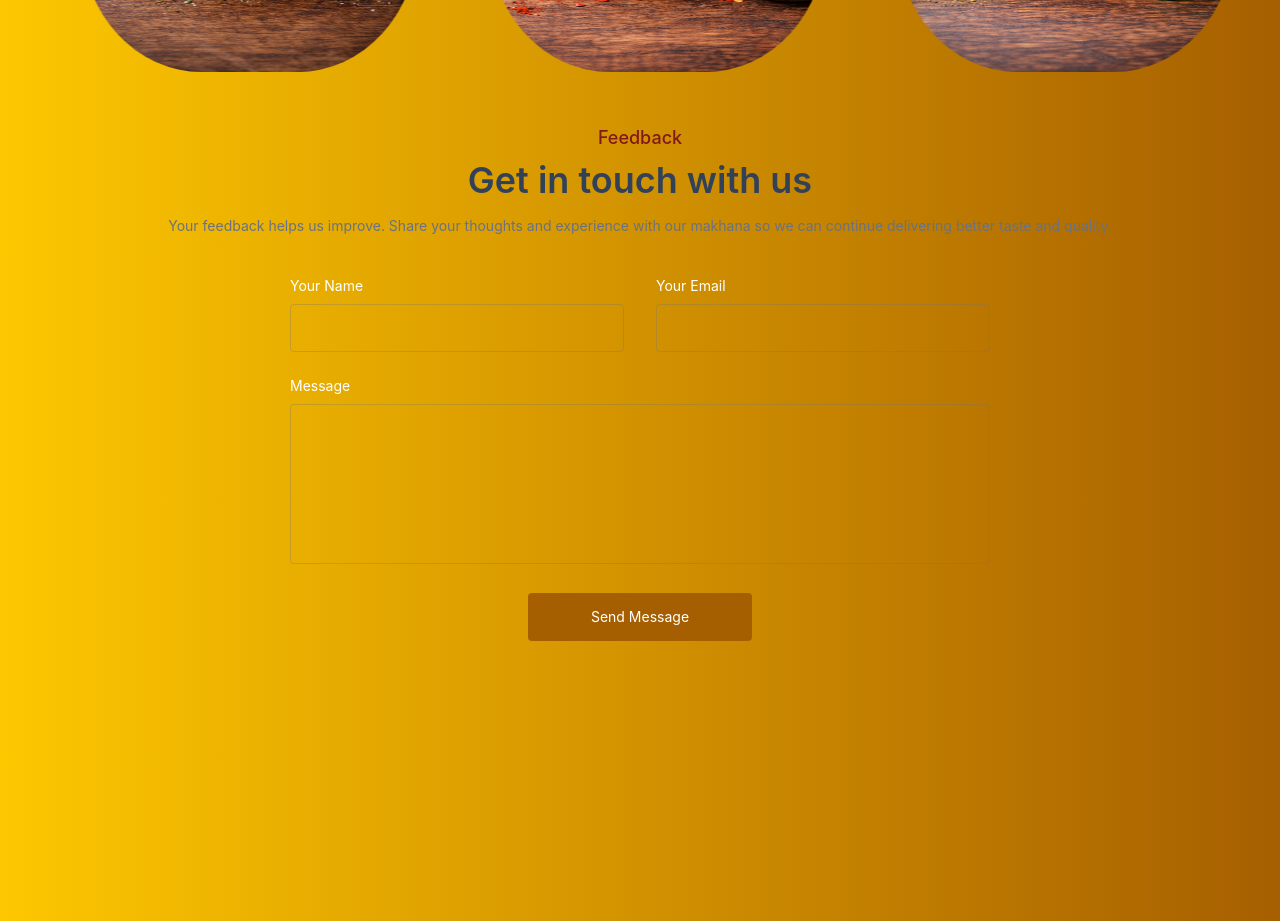
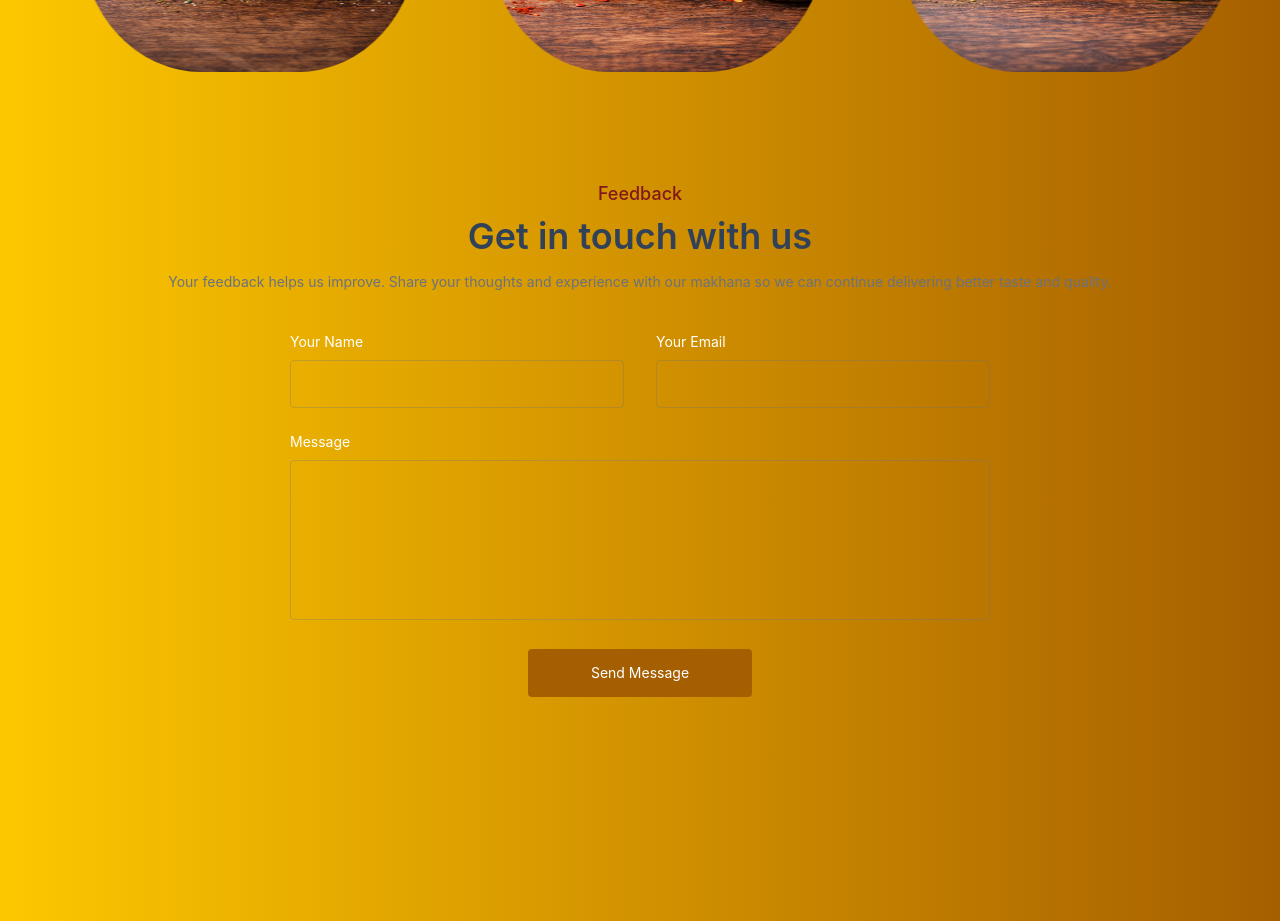
Before and after one commit to shubham200223feb/landeingpagefrontend, a React (Vite) app: page / in a window 1280 px wide. Shown: the part 1280-2201 px from the top of the page. Built offline with nearby package versions, Linux system fonts and the light colour scheme.

Commit message:
attact backend feedback

```diff
--- a/src/components/Feedback.jsx
+++ b/src/components/Feedback.jsx
@@ -34,9 +34,9 @@
      }
     return (
       <div id="Feedback" className="bg-gradient-to-r from-yellow-400 to-yellow-700 flex-col gap-1 min-h-screen w-screen">
-      {/* <div className="w-full h-[7vh]">
+      <div className="w-full h-[7vh]">
 
-      </div> */}
+      </div>
 
           <form onSubmit={onsubmit} className="flex flex-col items-center text-sm  w-full h-full">
             <p className="text-lg text-red-900 font-medium pb-2">Feedback</p>
```
